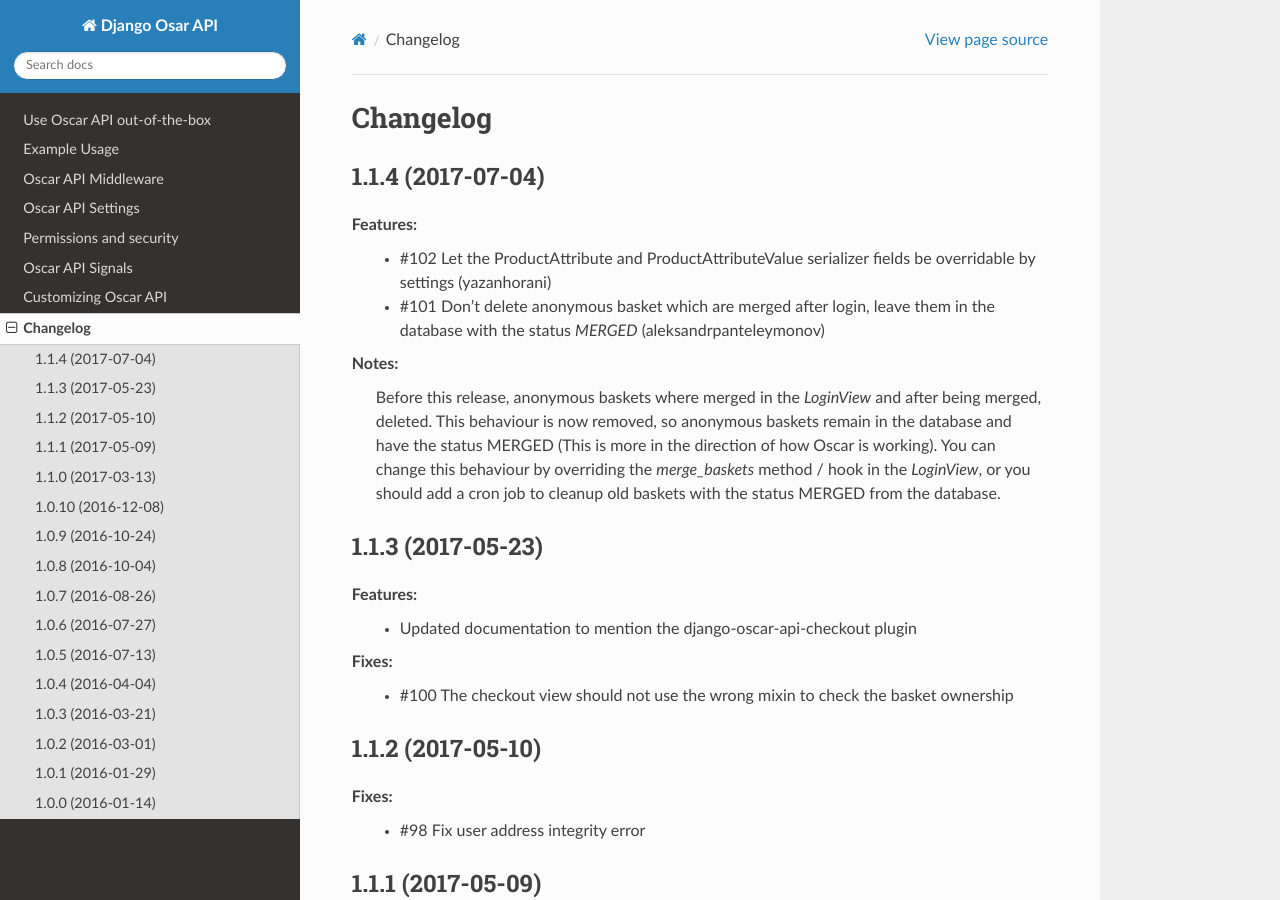
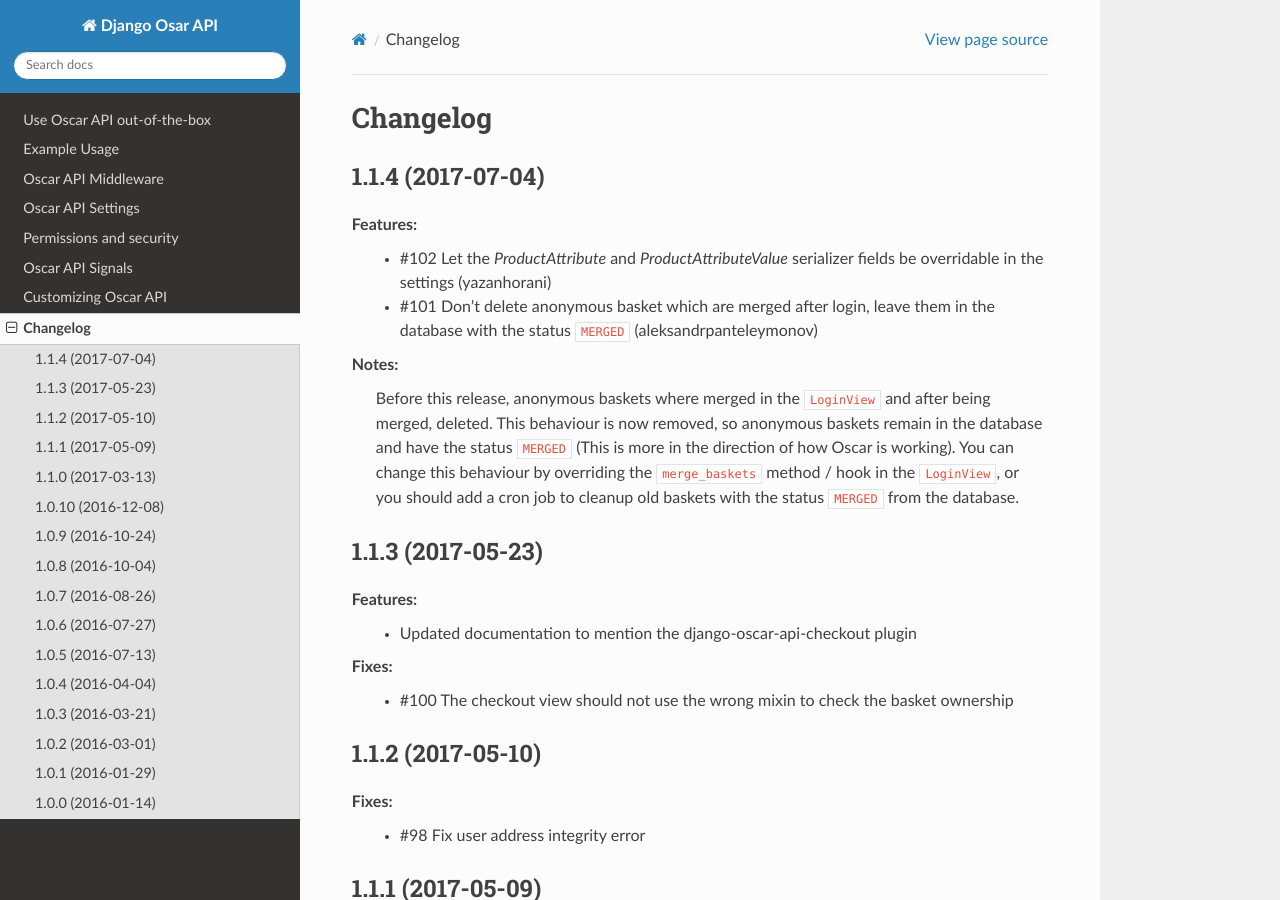
Before and after one commit to django-oscar/django-oscar-api, a Sphinx documentation site: the page built from docs/source/changelog.rst, in a window 1280 px wide and 900 px high. Built offline with Sphinx 7.4.7 and the Read the Docs theme 2.0.0, drawn with Linux system fonts in a browser that asks for light colours.

Commit message:
Updated documentation lay-out

```diff
--- a/docs/source/changelog.rst
+++ b/docs/source/changelog.rst
@@ -5,11 +5,11 @@
 1.1.4 (2017-07-04)
 -------------------
 Features:
-  * #102 Let the ProductAttribute and ProductAttributeValue serializer fields be overridable by settings (yazanhorani)
-  * #101 Don't delete anonymous basket which are merged after login, leave them in the database with the status `MERGED` (aleksandrpanteleymonov)
+  * #102 Let the `ProductAttribute` and `ProductAttributeValue` serializer fields be overridable in the settings (yazanhorani)
+  * #101 Don't delete anonymous basket which are merged after login, leave them in the database with the status ``MERGED`` (aleksandrpanteleymonov)
 
 Notes:
-  Before this release, anonymous baskets where merged in the `LoginView` and after being merged, deleted. This behaviour is now removed, so anonymous baskets remain in the database and have the status MERGED (This is more in the direction of how Oscar is working). You can change this behaviour by overriding the `merge_baskets` method / hook in the `LoginView`, or you should add a cron job to cleanup old baskets with the status MERGED from the database.
+  Before this release, anonymous baskets where merged in the ``LoginView`` and after being merged, deleted. This behaviour is now removed, so anonymous baskets remain in the database and have the status ``MERGED`` (This is more in the direction of how Oscar is working). You can change this behaviour by overriding the ``merge_baskets`` method / hook in the ``LoginView``, or you should add a cron job to cleanup old baskets with the status ``MERGED`` from the database.
 
 
 1.1.3 (2017-05-23)
```
